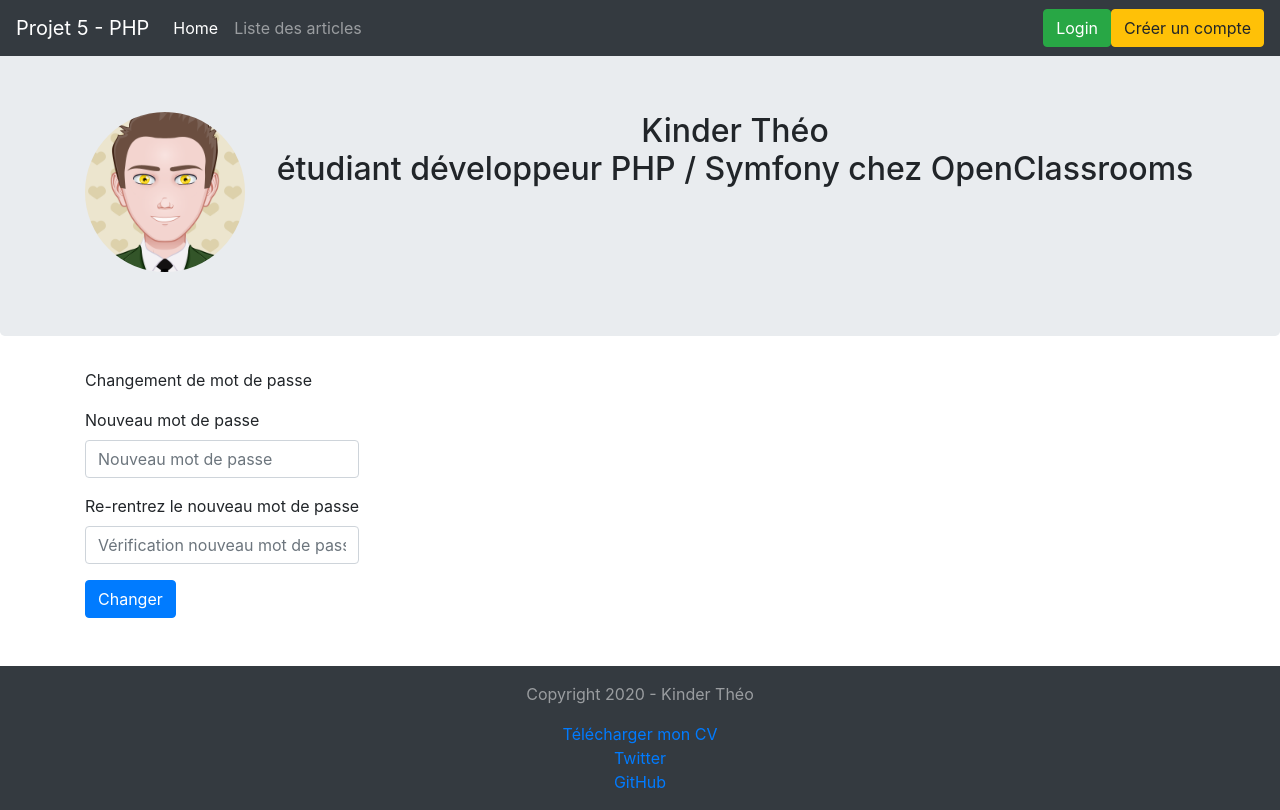
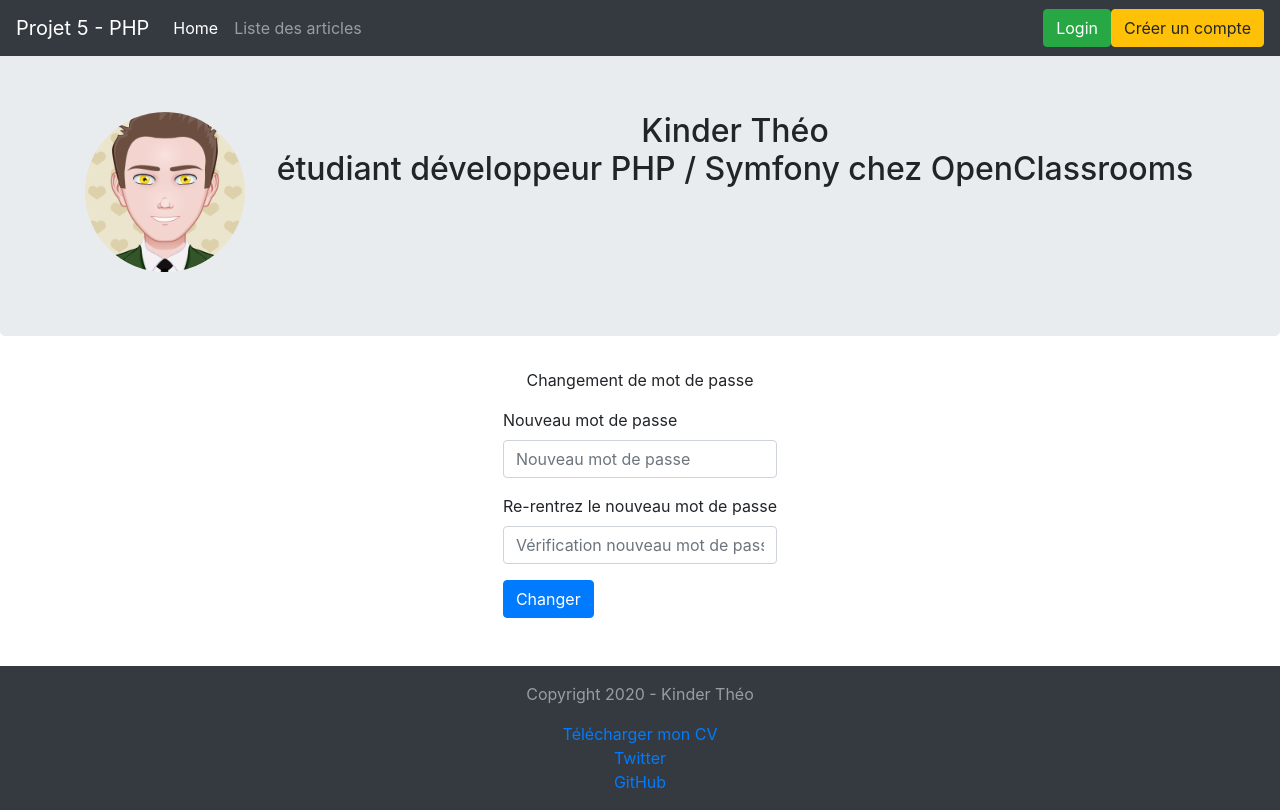
Before and after one commit to temimi94/Blog, a PHP site: template src/View/login/changepassword.twig in a window 1280 px wide. Run offline with PHP 8.4, Linux system fonts and the light colour scheme; the template is opened without the code that fills it, so the values that code supplies are empty; some libraries are stand-ins or nearby versions.

Commit message:
update views

```diff
--- a/src/View/login/changepassword.twig
+++ b/src/View/login/changepassword.twig
@@ -2,18 +2,18 @@
 {% block content %}
 
 <div class="container">
-    <div class="row">
+    <div class="row justify-content-center">
         <p>Changement de mot de passe</p>
     </div>
-    <div class="row">
-        <form method="post" action="index.php?page=login&method=changePassword&token={{ token }}&iduser={{ iduser }}">
+    <div class="row justify-content-center">
+        <form method="post" action="index.php?page=login&method=changePassword&token={{ get.token }}&iduser={{ get.iduser }}">
             <div class="form-group">
                 <label for="passwrd">Nouveau mot de passe</label>
-                <input type="password" name="password1" class="form-control" id="passwrd" placeholder="Nouveau mot de passe">
+                <input type="password" name="password1" class="form-control" id="password" placeholder="Nouveau mot de passe">
             </div>
             <div class="form-group">
                 <label for="passwrd">Re-rentrez le nouveau mot de passe</label>
-                <input type="password" name="password2" class="form-control" id="passwrd" placeholder="Vérification nouveau mot de passe">
+                <input type="password" name="password2" class="form-control" id="password" placeholder="Vérification nouveau mot de passe">
             </div>
             <button type="submit" class="btn btn-primary">Changer</button>
         </form>
--- a/src/View/user/user.twig
+++ b/src/View/user/user.twig
@@ -48,7 +48,7 @@
                     <a class="btn btn-default btn-secondary"href="index.php?page=user&method=listComment">Liste de mes commentaires</a>
                 </div>
                 <div class="row pb-2 justify-content-center">
-                    <a class="btn btn-default btn-secondary" href="index.php?page=user&method=changePassword">Changer de mot de passe</a>
+                    <a class="btn btn-default btn-secondary" href="index.php?page=login&method=changePassword">Changer de mot de passe</a>
                 </div>
             </div>
         </div>
```
